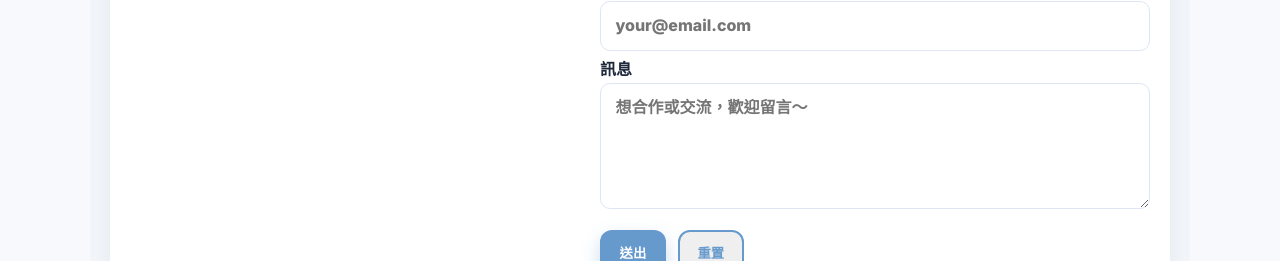
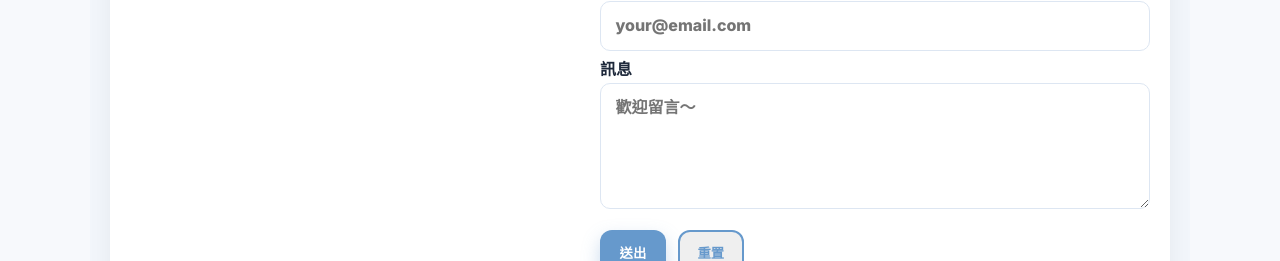
Before and after one commit to liao950715/Personal-Resume-Website, a plain HTML site: page index.html in a window 1280 px wide. Shown: the part 2355-2616 px from the top of the page. Drawn offline with Linux system fonts and the light colour scheme.

Commit message:
Update: contact text

```diff
--- a/index.html
+++ b/index.html
@@ -135,7 +135,7 @@
         <form class="form" onsubmit="event.preventDefault(); this.reset(); alert('已送出，感謝來信！');">
           <label>姓名<input type="text" required placeholder="Your Name"></label>
           <label>Email<input type="email" required placeholder="your@email.com"></label>
-          <label>訊息<textarea rows="4" required placeholder="想合作或交流，歡迎留言～"></textarea></label>
+          <label>訊息<textarea rows="4" required placeholder="歡迎留言～"></textarea></label>
           <div class="f-btns">
             <button class="btn p" type="submit">送出</button>
             <button class="btn g" type="reset">重置</button>
```
